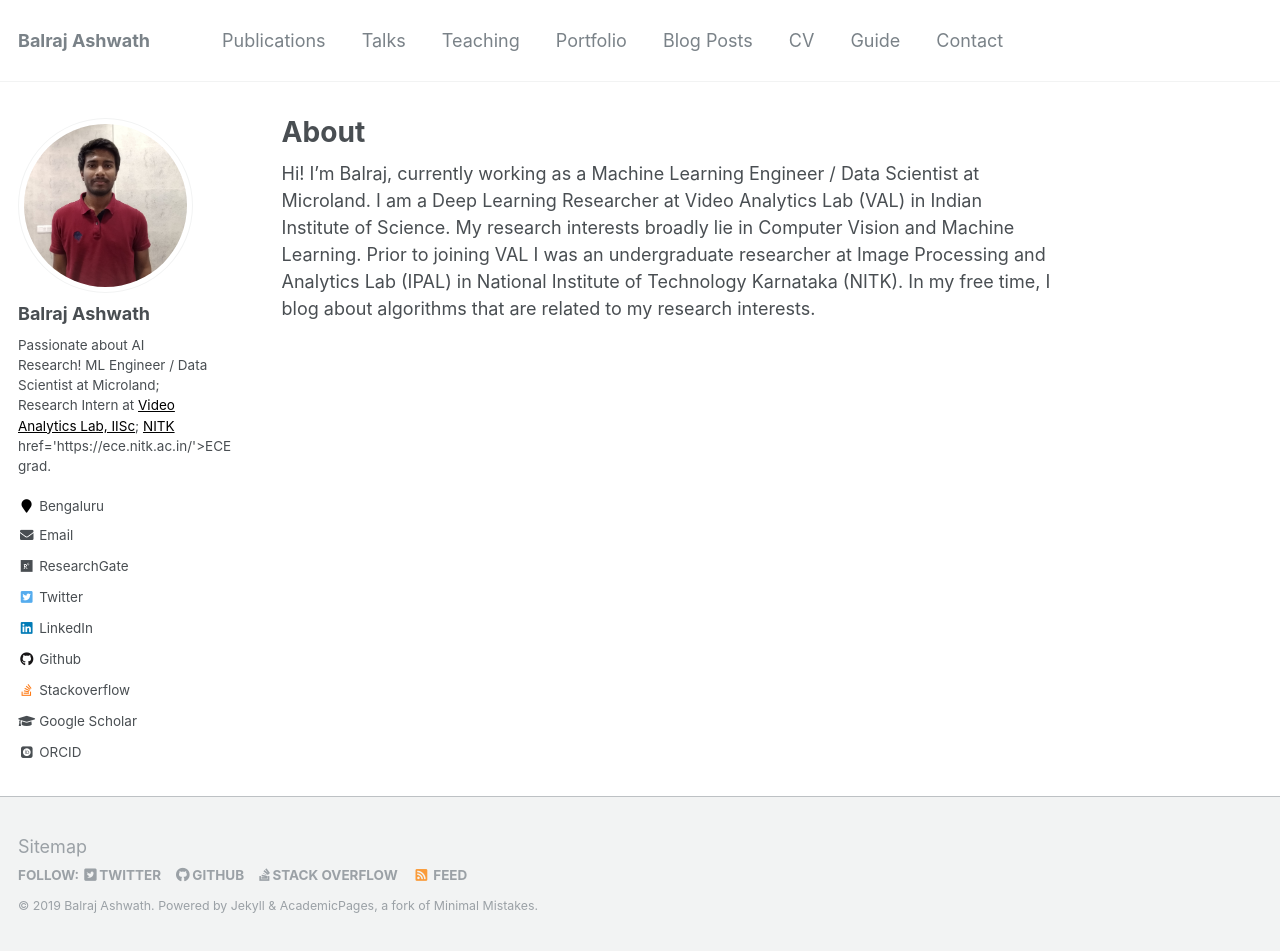
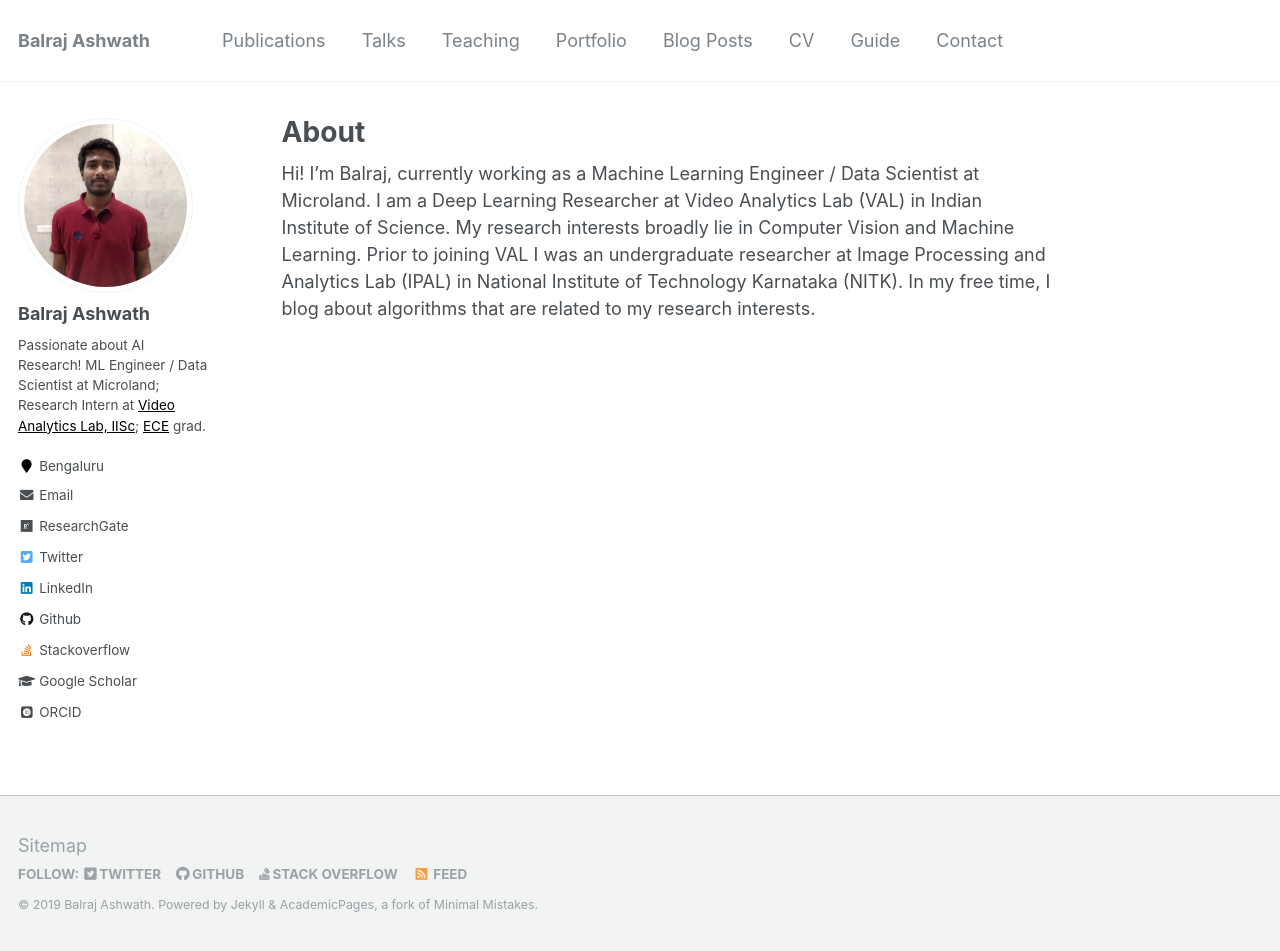
Before and after one commit to BalrajAshwath/BalrajAshwath.github.io, a Jekyll site: the page built from _pages/about.md, in a window 1280 px wide and 951 px high. Built offline with Jekyll 4.4.1, drawn with Linux system fonts in a browser that asks for light colours; some web fonts are replaced.

Commit message:
Modified _config.yml

```diff
--- a/_config.yml
+++ b/_config.yml
@@ -82,7 +82,7 @@ analytics:
 author:
   name             : "Balraj Ashwath"
   avatar           : "my_pic_github.jpg"
-  bio              : "Passionate about AI Research! ML Engineer / Data Scientist at Microland; Research Intern at <a style='color: black;' href='http://val.serc.iisc.ernet.in/valweb/people.html'>Video Analytics Lab, IISc</a>; <a style='color: black;'<a style='color: black;' href='https://www.nitk.ac.in/'>NITK</a> href='https://ece.nitk.ac.in/'>ECE</a> grad."
+  bio              : "Passionate about AI Research! ML Engineer / Data Scientist at Microland; Research Intern at <a style='color: black;' href='http://val.serc.iisc.ernet.in/valweb/people.html'>Video Analytics Lab, IISc</a>; <a style='color: black'; href='https://ece.nitk.ac.in/'>ECE</a> grad."
   location         : "Bengaluru"
   employer         : # "ML Engineer/ Data Scientist @Microland"
   linkedin         : "balrajashwath"
```
